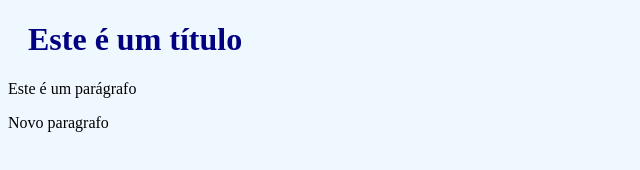
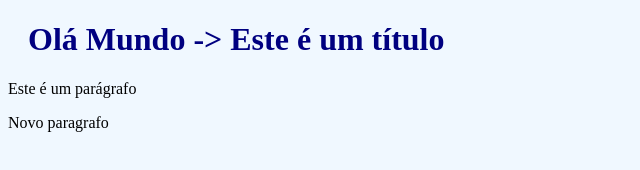
Before and after one commit to j-b-silva/manutencao-dev-ops, a website: page meuprojeto/index.html in a window 1280 px wide. Shown: the whole page, without its empty margins (0-640 px from the left). Drawn offline with Linux system fonts and the light colour scheme.

Commit message:
Primeiro lançamento do Hello World!

```diff
--- a/meuprojeto/index.html
+++ b/meuprojeto/index.html
@@ -3,11 +3,11 @@
 <head>
     <meta charset="UTF-8">
     <meta name="viewport" content="width=device-width, initial-scale=1.0">
-    <title> Título da Página </title>
+    <title> Hello World! </title>
     <link rel="stylesheet" href="bluestyle.css">
 </head>
 <body>
-    <h1> Este é um título</h1>
+    <h1> Olá Mundo -> Este é um título</h1>
     <p> Este é um parágrafo</p>
     <p> Novo paragrafo </p>
 </body>
```
